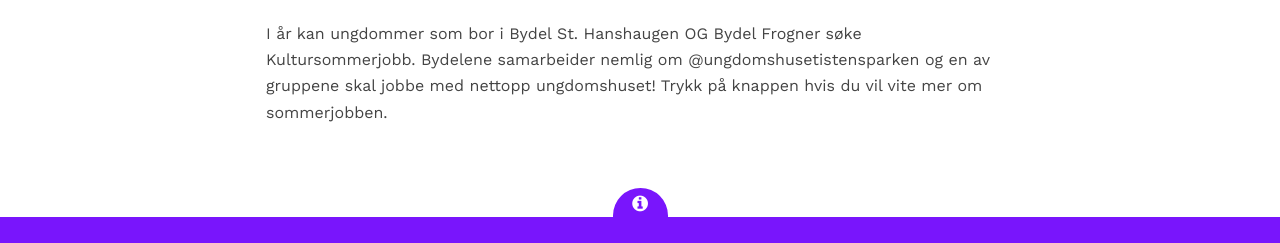
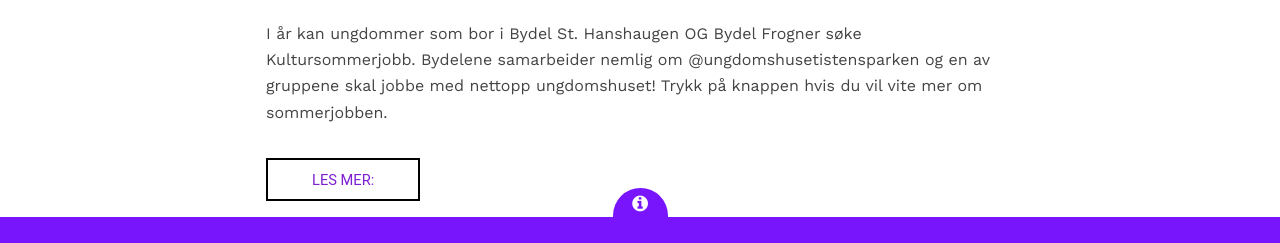
Before and after one commit to younes2808/ungstilling, a plain HTML site: page sthaugen.html in a window 1280 px wide. Shown: the part 583-826 px from the top of the page. Before the commit the page ends 800 px from the top, so only its background shows below. Drawn offline with nearby package versions, Linux system fonts and the light colour scheme; a web font is replaced by a local one.

Commit message:
Update sthaugen.html

```diff
--- a/sthaugen.html
+++ b/sthaugen.html
@@ -35,6 +35,7 @@
 							<h2>KULTURSOMMERJOBB I BYDEL ST. HAUGEN OG FROGNER(14-19 år)</h2>
 						</header>
 						<p>I år kan ungdommer som bor i Bydel St. Hanshaugen OG Bydel Frogner søke Kultursommerjobb. Bydelene samarbeider nemlig om @ungdomshusetistensparken og en av gruppene skal jobbe med nettopp ungdomshuset! Trykk på knappen hvis du vil vite mer om sommerjobben.</p>
+					<a href="https://www.instagram.com/p/CL9PEIEHNoQ" class="button2">Les mer:</a>
 					</div>
 				</div>
 			</div>
```
